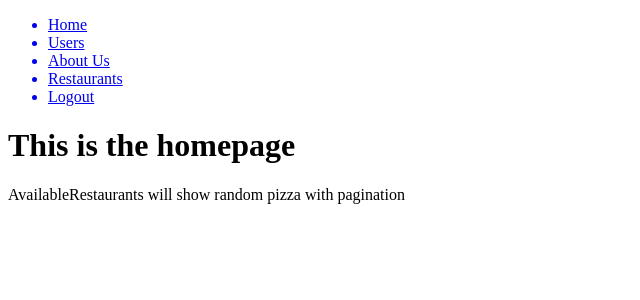
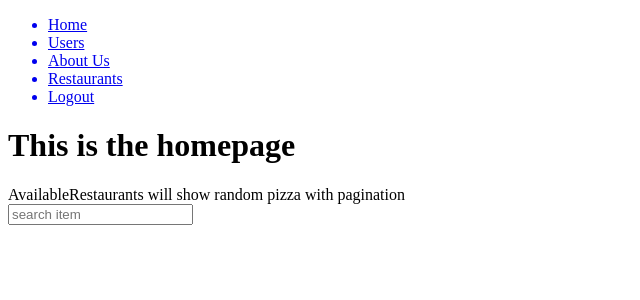
Before and after one commit to SoniaKol/cohort49-project-group-B, a React app in the folder client/: page / in a window 1280 px wide. Shown: the top 300 px of the page, without its empty margins (0-640 px from the left). Built offline with nearby package versions, Linux system fonts and the light colour scheme.

Commit message:
add SearchBar component and integrate it into Home page

```diff
--- /dev/null
+++ b/client/src/components/SearchBar.jsx
@@ -0,0 +1,11 @@
+import React from "react";
+
+function SearchBar() {
+  return (
+    <div>
+      <input type="text" placeholder="search item" />
+    </div>
+  );
+}
+
+export default SearchBar;
--- a/client/src/pages/Home/Home.jsx
+++ b/client/src/pages/Home/Home.jsx
@@ -2,12 +2,14 @@
 
 import AvailableRestaurants from "../../components/AvailableRestaurants";
 import TEST_ID from "./Home.testid";
+import SearchBar from "../../components/SearchBar";
 
 const Home = () => {
   return (
     <div data-testid={TEST_ID.container}>
       <h1>This is the homepage</h1>
       <AvailableRestaurants />
+      <SearchBar />
     </div>
   );
 };
```
